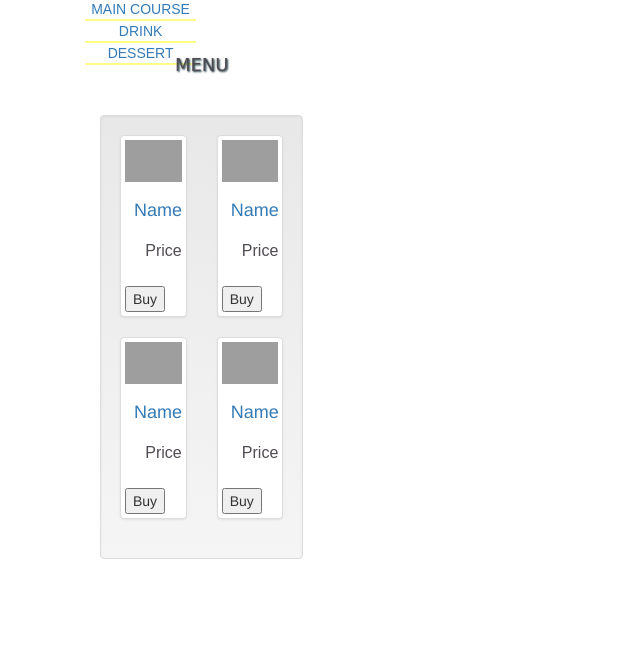
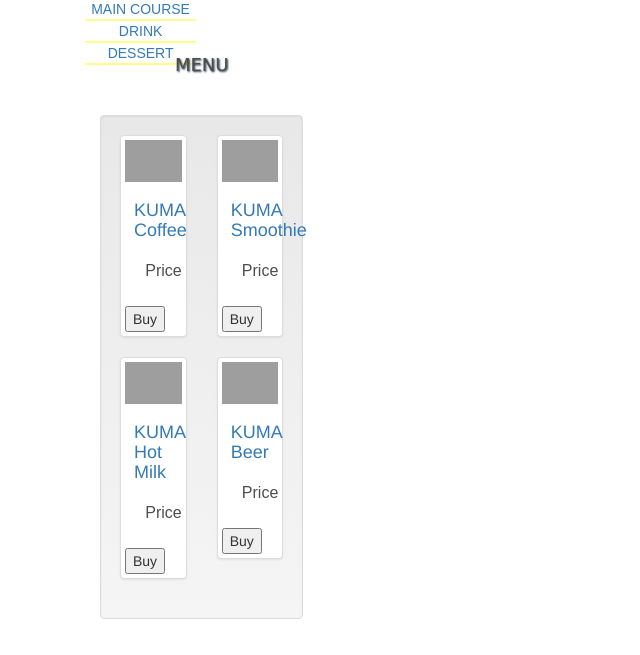
Before and after one commit to pinpin101/SE_KumaCafe, a PHP site: page /dbproject/product.php in a window 1280 px wide. Shown: the part 145-800 px from the top of the page, without its empty margins (0-640 px from the left). Run offline with PHP 8.4, Linux system fonts and the light colour scheme; some libraries are stand-ins or nearby versions; some web fonts are replaced; grey boxes are pictures that could not be loaded.

Commit message:
add image

```diff
--- a/product.php
+++ b/product.php
@@ -138,9 +138,9 @@
 		<div class="row">
 			 <div class="col-sm-6 col-lg-6 col-md-6">
                         <div class="thumbnail">
-                            <img src="img/bed1.jpg" alt="">
+                            <img src="img/coffee.jpg" alt="">
                             <div class="caption">
-                                <h4><a href="http://localhost/onlineshopping/product_detail.php?product_id=1">Name</a>
+                                <h4><a href="http://localhost/onlineshopping/product_detail.php?product_id=1">KUMA Coffee</a>
                                 </h4>
                             </div>
                             <div class="ratings">
@@ -153,9 +153,9 @@
 
 				<div class="col-sm-6 col-lg-6 col-md-6">
                         <div class="thumbnail">
-                            <img src="img/bed1.jpg" alt="">
+                            <img src="img/smoothie.jpg" alt="">
                             <div class="caption">
-                                <h4><a href="http://localhost/onlineshopping/product_detail.php?product_id=1">Name</a>
+                                <h4><a href="http://localhost/onlineshopping/product_detail.php?product_id=1">KUMA Smoothie</a>
                                 </h4>
                             </div>
                             <div class="ratings">
@@ -168,9 +168,9 @@
 
 				<div class="col-sm-6 col-lg-6 col-md-6">
                         <div class="thumbnail">
-                            <img src="img/bed1.jpg" alt="">
+                            <img src="img/hotmilk.jpg" alt="">
                             <div class="caption">
-                                <h4><a href="http://localhost/onlineshopping/product_detail.php?product_id=1">Name</a>
+                                <h4><a href="http://localhost/onlineshopping/product_detail.php?product_id=1">KUMA Hot Milk</a>
                                 </h4>
                             </div>
                             <div class="ratings">
@@ -183,9 +183,9 @@
 
 				<div class="col-sm-6 col-lg-6 col-md-6">
                         <div class="thumbnail">
-                            <img src="img/bed1.jpg" alt="">
+                            <img src="img/beer.jpg" alt="">
                             <div class="caption">
-                                <h4><a href="http://localhost/onlineshopping/product_detail.php?product_id=1">Name</a>
+                                <h4><a href="http://localhost/onlineshopping/product_detail.php?product_id=1">KUMA Beer</a>
                                 </h4>
                             </div>
                             <div class="ratings">
```
